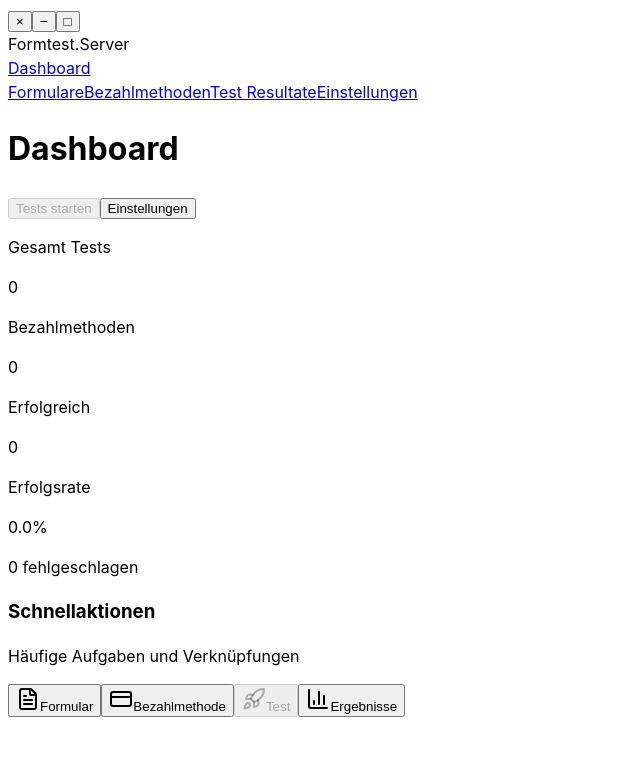
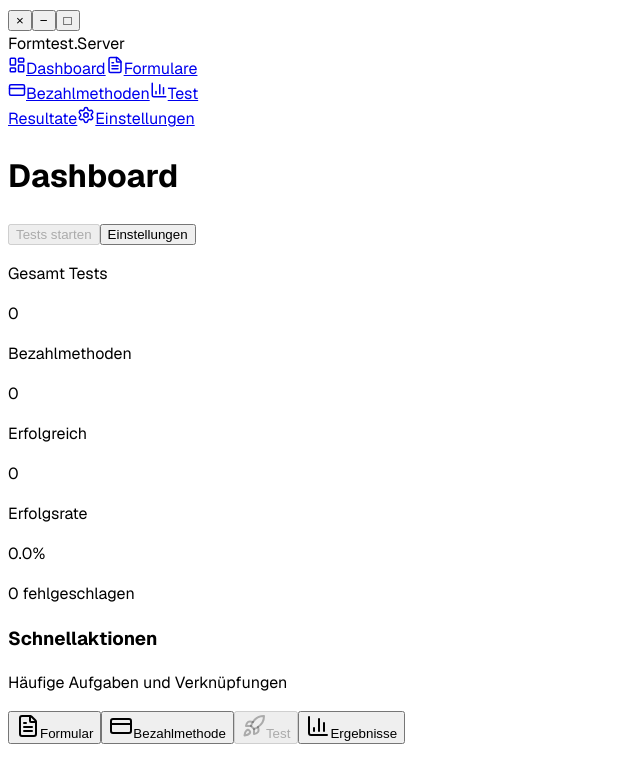
Before and after one commit to LucaIsMyName/formtest.server, a React (Vite) app in the folder src/renderer/: page / in a window 1280 px wide. Shown: the top 782 px of the page, without its empty margins (0-640 px from the left). Built offline with nearby package versions, Linux system fonts and the light colour scheme.

Commit message:
ww
- re-designed sidebar

```diff
--- a/src/renderer/src/components/Layout.tsx
+++ b/src/renderer/src/components/Layout.tsx
@@ -1,6 +1,7 @@
 import React from "react";
 import { Link, useLocation } from "react-router-dom";
 import CustomTitleBar from "./CustomTitleBar";
+import { LayoutDashboard, FileText, CreditCard, BarChart3, Settings } from "lucide-react";
 
 interface LayoutProps {
   children: React.ReactNode;
@@ -10,11 +11,11 @@ const Layout: React.FC<LayoutProps> = ({ children }) => {
   const location = useLocation();
 
   const navigation = [
-    { name: "Dashboard", href: "/" },
-    { name: "Formulare", href: "/forms" },
-    { name: "Bezahlmethoden", href: "/payment-methods" },
-    { name: "Test Resultate", href: "/test-results" },
-    { name: "Einstellungen", href: "/settings" },
+    { name: "Dashboard", href: "/", icon: LayoutDashboard },
+    { name: "Formulare", href: "/forms", icon: FileText },
+    { name: "Bezahlmethoden", href: "/payment-methods", icon: CreditCard },
+    { name: "Test Resultate", href: "/test-results", icon: BarChart3 },
+    { name: "Einstellungen", href: "/settings", icon: Settings },
   ];
 
   return (
@@ -22,17 +23,24 @@ const Layout: React.FC<LayoutProps> = ({ children }) => {
       <CustomTitleBar />
       <div className="flex flex-1 overflow-hidden">
         {/* Sidebar */}
-        <div className="w-48 bg-white dark:bg-gray-900 flex flex-col select-none">
+        <div className="bg-white dark:bg-gray-900 flex flex-col select-none" style={{ width: 'clamp(12rem, 15vw, 20rem)' }}>
           <nav className="flex-1">
-            {navigation.map((item) => (
-              <Link
-                key={item.name}
-                to={item.href}
-                className={`inline-block px-4 pt-3 pb-1.5 text-sm font-normal text-gray-700 dark:text-gray-300 no-underline transition-colors hover:text-blue-600 dark:hover:text-blue-400 relative ${location.pathname === item.href ? "text-blue-600 dark:text-blue-400 font-medium" : ""}`}>
-                {item.name}
-                {location.pathname === item.href && <div className="absolute bottom-0 left-4 right-4 h-0.5 bg-blue-600 dark:bg-blue-400"></div>}
-              </Link>
-            ))}
+            {navigation.map((item) => {
+              const IconComponent = item.icon;
+              return (
+                <Link
+                  key={item.name}
+                  to={item.href}
+                  className={`flex items-center gap-3 px-4 py-3 text-sm font-normal no-underline transition-colors hover:text-blue-600 dark:hover:text-blue-400 ${
+                    location.pathname === item.href
+                      ? "text-blue-600 dark:text-blue-400 font-medium"
+                      : "text-gray-700 dark:text-gray-300"
+                  }`}>
+                  <IconComponent size={18} />
+                  {item.name}
+                </Link>
+              );
+            })}
           </nav>
         </div>
 
--- a/src/renderer/src/index.css
+++ b/src/renderer/src/index.css
@@ -22,7 +22,7 @@
 }
 
 body {
-  font-family: -apple-system, BlinkMacSystemFont, "Segoe UI", Roboto, sans-serif;
+  font-family: "Geist", -apple-system, BlinkMacSystemFont, "Segoe UI", Roboto, sans-serif;
   color: var(--color-text);
   background-color: var(--color-background);
   line-height: 1.5;
```
Also changed, not shown: 4 other files (tests, documents, lock files or other folders).
